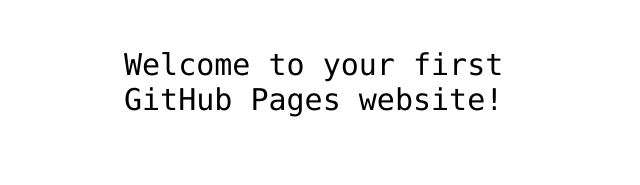
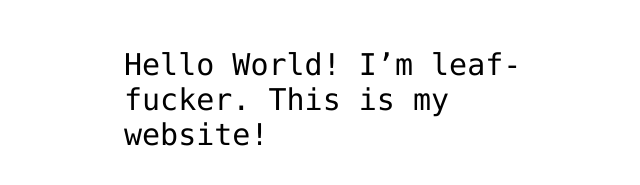
Before and after one commit to leaf-fucker/goodman, a plain HTML site: page index.html in a window 1280 px wide. Shown: the part 341-526 px from the top of the page, without its empty margins (316-956 px from the left). Drawn offline with Linux system fonts and the light colour scheme.

Commit message:
add my name to index.html file
Add myself introduction

```diff
--- a/index.html
+++ b/index.html
@@ -12,7 +12,7 @@
 <img src="https://octodex.github.com/images/daftpunktocat-thomas.gif" id="octocat" alt="octocat-gif" />
 
 <!-- Change this code here by copy and pasting your template on line 15 -->
-<p>Welcome to your first GitHub Pages website!</p>
+<p>Hello World! I’m leaf-fucker. This is my website!</p>
 
 </body>
 </html>
```
